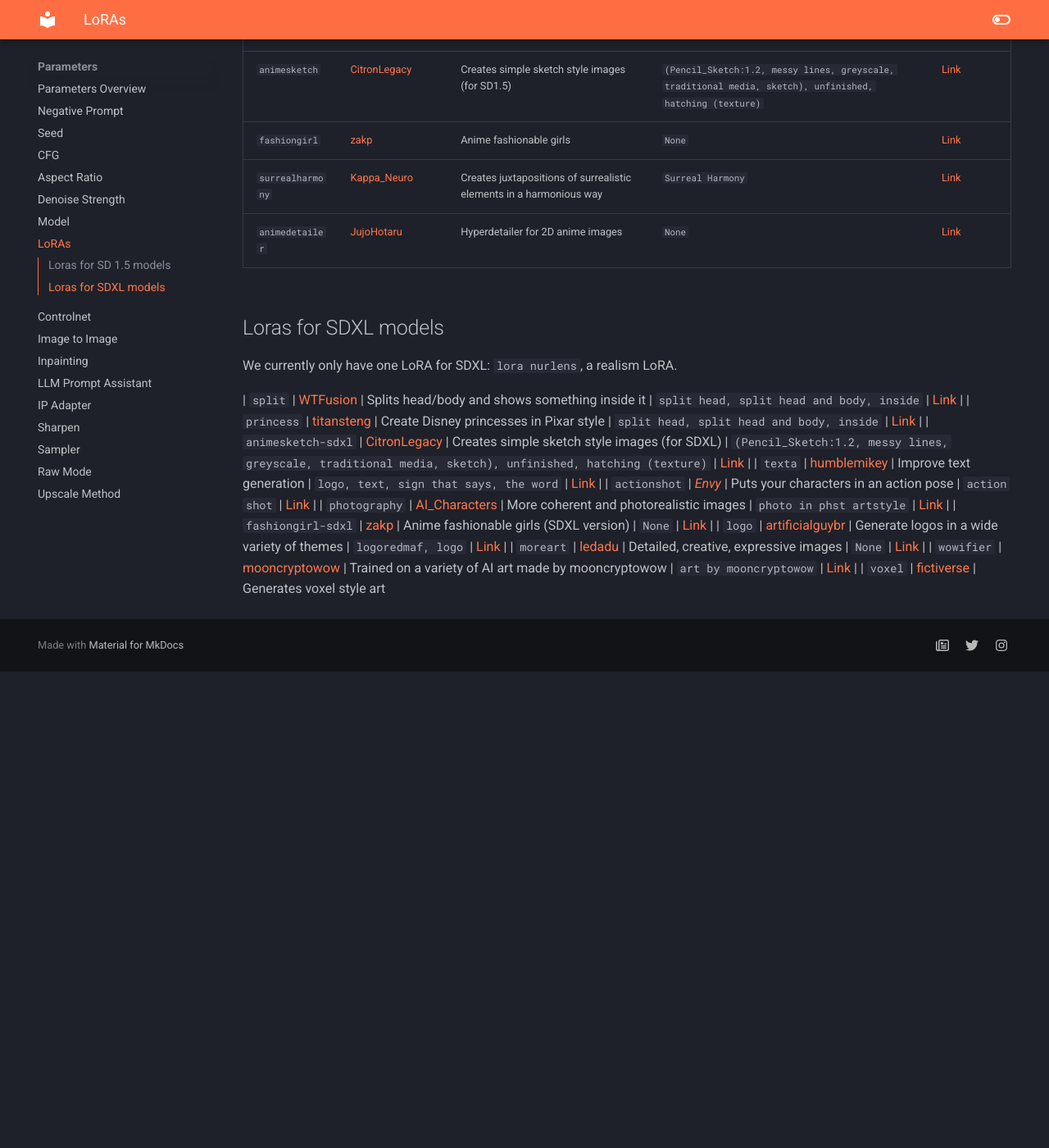
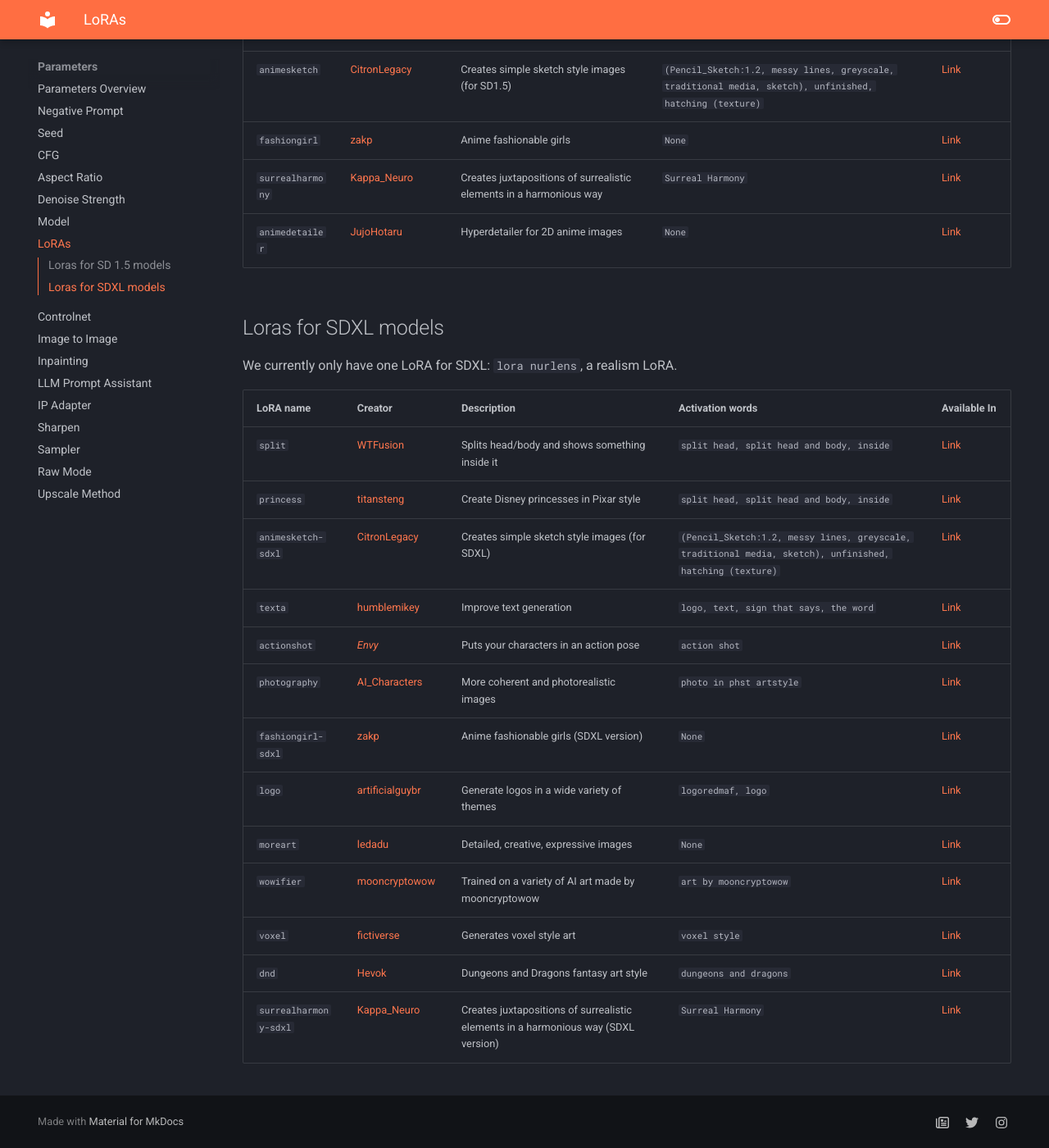
Before and after one commit to Distillery-Dev/site, an MkDocs documentation site: the page built from docs/Parameters/lora/lora.md, in a window 1280 px wide and 1400 px high, scrolled down 5788 px. Shown: the whole window at 82% size. Built offline with MkDocs 1.6.1 and Material for MkDocs 9.7.7, drawn with Linux system fonts in a browser that asks for light colours; before the commit the page ends 6607 px from its top, so only the background shows below that.

Commit message:
loras try 2

````diff
--- a/docs/Parameters/lora/lora.md
+++ b/docs/Parameters/lora/lora.md
@@ -124,6 +124,8 @@
 
 We currently only have one LoRA for SDXL: ```lora nurlens```, a realism LoRA.
 
+| LoRA name  | Creator  | Description  | Activation words  | Available In                        |
+|------------|----------|--------------|-------------------|-------------------------------------|
 | `split` | [WTFusion](https://civitai.com/user/WTFusion) | Splits head/body and shows something inside it | `split head, split head and body, inside` | [Link](https://civitai.com/models/206883?modelVersionId=234056) |
 | `princess` | [titansteng](https://civitai.com/user/titansteng) | Create Disney princesses in Pixar style | `split head, split head and body, inside` | [Link](https://civitai.com/models/212532/all-disney-princess-xl-lora-model-from-ralph-breaks-the-internet?modelVersionId=244808) |
 | `animesketch-sdxl` | [CitronLegacy](https://civitai.com/user/CitronLegacy) | Creates simple sketch style images (for SDXL) | `(Pencil_Sketch:1.2, messy lines, greyscale, traditional media, sketch), unfinished, hatching (texture)` | [Link](https://civitai.com/models/202764/anime-sketch-style-sdxl-and-sd15?modelVersionId=258108) |
@@ -134,4 +136,6 @@
 | `logo` | [artificialguybr](https://civitai.com/user/artificialguybr) | Generate logos in a wide variety of themes | `logoredmaf, logo` | [Link](https://civitai.com/models/124609/logoredmond-logo-lora-for-sd-xl-10?modelVersionId=177492) |
 | `moreart` | [ledadu](https://civitai.com/user/ledadu) | Detailed, creative, expressive images | `None` | [Link](https://civitai.com/models/124347/xlmoreart-full-xlreal-enhancer?modelVersionId=152309) |
 | `wowifier` | [mooncryptowow](https://civitai.com/user/mooncryptowow) | Trained on a variety of AI art made by mooncryptowow | `art by mooncryptowow` | [Link](https://civitai.com/models/117041/wowifierxl?modelVersionId=217866) |
-| `voxel` | [fictiverse](https://civitai.com/user/fictiverse) | Generates voxel style art
+| `voxel` | [fictiverse](https://civitai.com/user/fictiverse) | Generates voxel style art | `voxel style` | [Link](https://civitai.com/models/118536/voxel-xl?modelVersionId=128609) |
+| `dnd` | [Hevok](https://civitai.com/user/Hevok) | Dungeons and Dragons fantasy art style | `dungeons and dragons` | [Link](https://civitai.com/models/134343/dungeons-and-dragons-art-style-capture-fantasy-lora-xl?modelVersionId=209171) |
+| `surrealharmony-sdxl` | [Kappa_Neuro](https://civitai.com/user/Kappa_Neuro) | Creates juxtapositions of surrealistic elements in a harmonious way (SDXL version) | `Surreal Harmony` | [Link](https://civitai.com/models/36722/surreal-harmony?modelVersionId=154228) |
````
